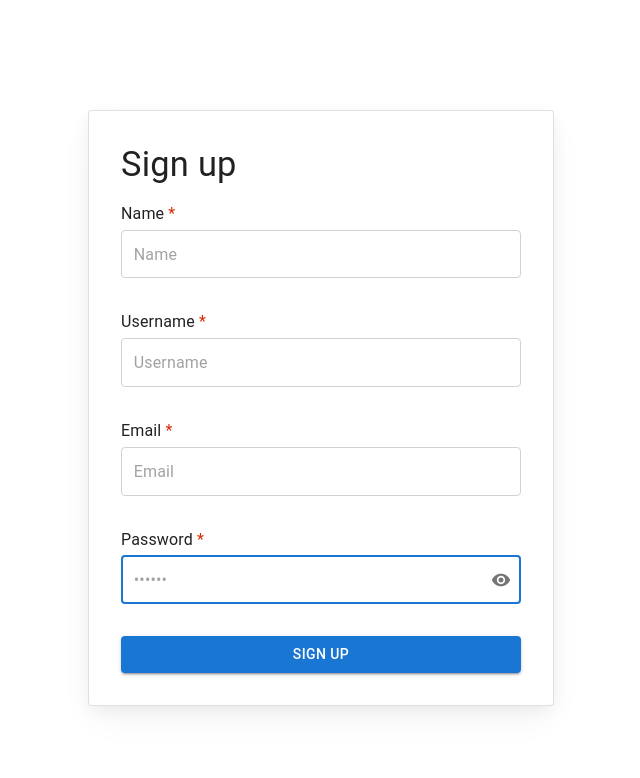
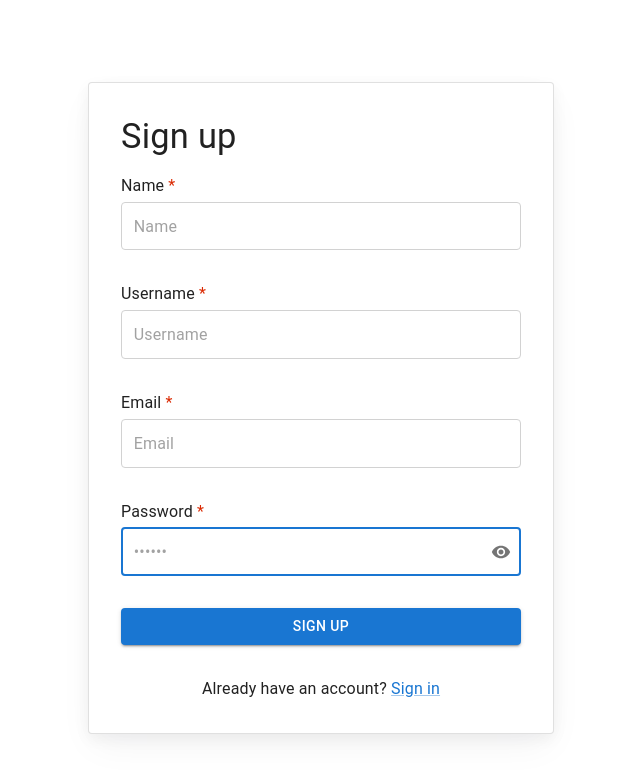
Before and after one commit to aleenaros7/booknest, a React (Vite) app in the folder frontend/: page /sign-up in a window 1280 px wide. Shown: the top 778 px of the page, without its empty margins (319-959 px from the left). Built offline with nearby package versions, Linux system fonts and the light colour scheme.

Commit message:
link to signin page

```diff
--- a/frontend/src/pages/SignUp.tsx
+++ b/frontend/src/pages/SignUp.tsx
@@ -7,7 +7,7 @@ import { TextField } from "../components";
 import { signupSchema } from "../validations";
 import { useValidateForm } from "../hooks";
 import { VisibilityOff, Visibility } from "@mui/icons-material";
-import { InputAdornment, IconButton } from "@mui/material";
+import { InputAdornment, IconButton, Link } from "@mui/material";
 import { useSignUpMutation } from "../api";
 import { toastOptionsAtom } from "../store";
 import { useAtom } from "jotai";
@@ -193,6 +193,14 @@ export const SignUp = () => {
           >
             {loading ? "Creating account" : "Sign Up"}
           </Button>
+          <Typography sx={{ textAlign: "center" }}>
+            Already have an account?{" "}
+            <span>
+              <Link href="/sign-in" sx={{ alignSelf: "center" }}>
+                Sign in
+              </Link>
+            </span>
+          </Typography>
         </Box>
       </Card>
     </Box>
```
